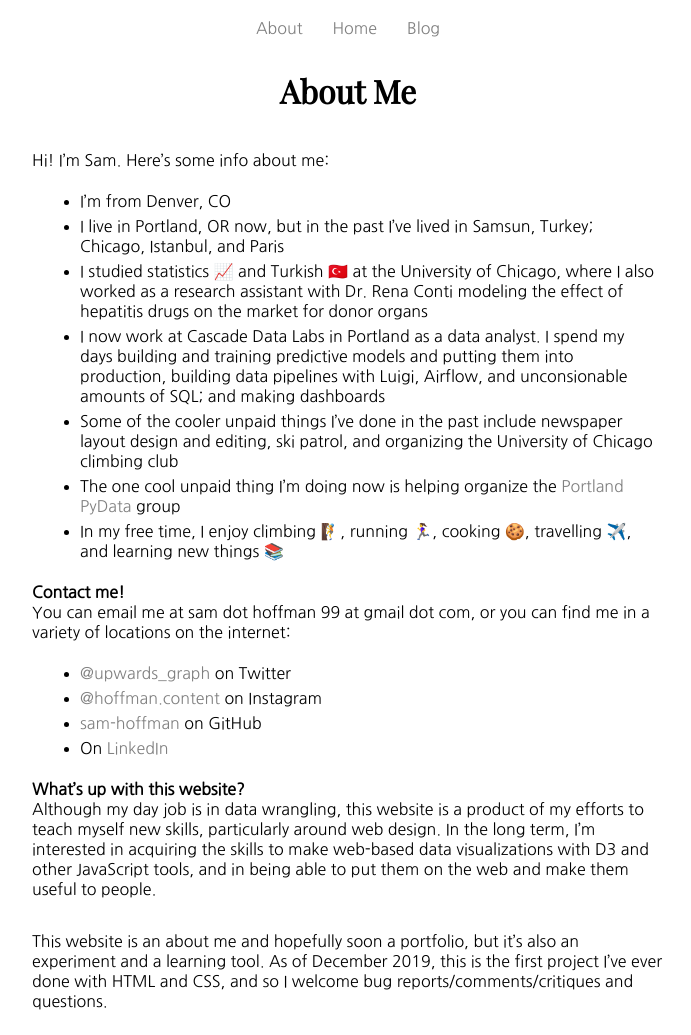
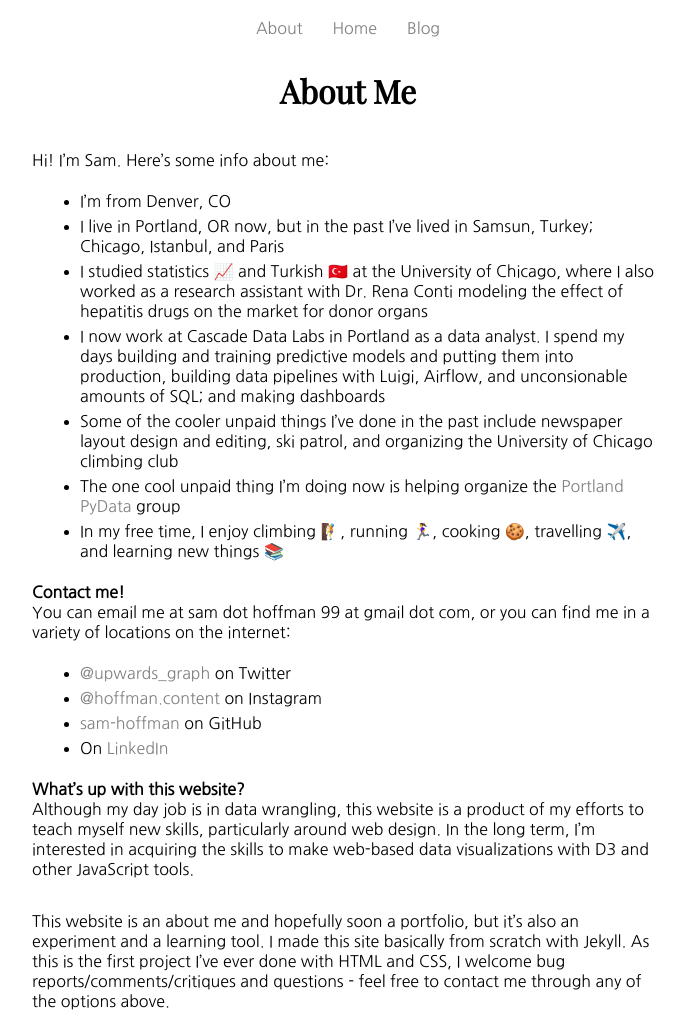
Before and after one commit to sam-hoffman/website, a Jekyll site: the page built from _pages/about.md, in a window 1280 px wide. Shown: the whole page, without its empty margins (292-983 px from the left). Built offline with Jekyll 4.4.1, drawn with Linux system fonts in a browser that asks for light colours.

Commit message:
changing about text again

```diff
--- a/_pages/about.md
+++ b/_pages/about.md
@@ -26,7 +26,8 @@ You can email me at sam dot hoffman 99 at gmail dot com, or you can find me in a
 
 <strong id="website">What's up with this website?</strong><br>
 Although my day job is in data wrangling, this website is a product of my efforts to teach myself new skills, particularly around web design.
-In the long term, I'm interested in acquiring the skills to make web-based data visualizations with D3 and other JavaScript tools, and in being able to put them on the web and make them useful to people.
+In the long term, I'm interested in acquiring the skills to make web-based data visualizations with D3 and other JavaScript tools.
 
 This website is an about me and hopefully soon a portfolio, but it's also an experiment and a learning tool.
-As of December 2019, this is the first project I've ever done with HTML and CSS, and so I welcome bug reports/comments/critiques and questions.
+I made this site basically from scratch with Jekyll.
+As this is the first project I've ever done with HTML and CSS, I welcome bug reports/comments/critiques and questions - feel free to contact me through any of the options above.
```
